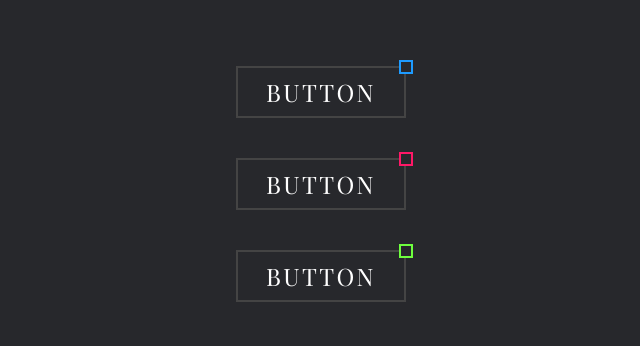
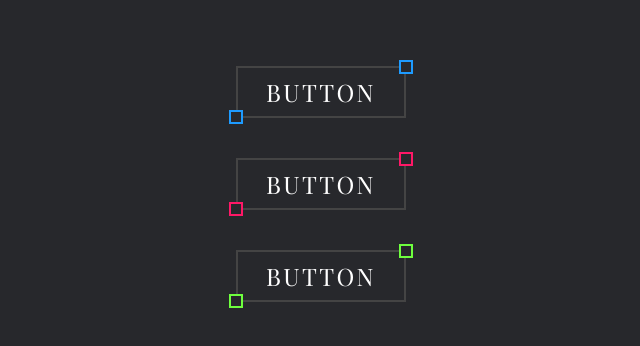
Before and after one commit to Mspp9/css_p1_3buttons, a plain HTML site: page index.html in a window 1280 px wide. Shown: the part 216-562 px from the top of the page, 319-959 px from the left. Drawn offline with nearby package versions, Linux system fonts and the light colour scheme.

Commit message:
Финальный вариант
Проект понравился, круто выглядит

```diff
--- a/style.css
+++ b/style.css
@@ -71,5 +71,24 @@
 {
   left: 0%;
   transform: translateX(-50%) rotate(45deg);
-  box-shadow: 40px 40px var(--clr);
+  box-shadow: 40px 39px var(--clr);
 }
+a i::after {
+  content: '';
+  position: absolute;
+  bottom: -6px;
+  left: 0;
+  transform: translateX(-50%);
+  width: 10px;
+  height: 10px;
+  background: #27282c;
+  border: 2px solid var(--clr);
+  transition: 0.5s;
+}
+
+a:hover i::after
+{
+  left: 100%;
+  transform: translateX(-50%) rotate(-45deg);
+  box-shadow: 38px -39px var(--clr);
+}
```
